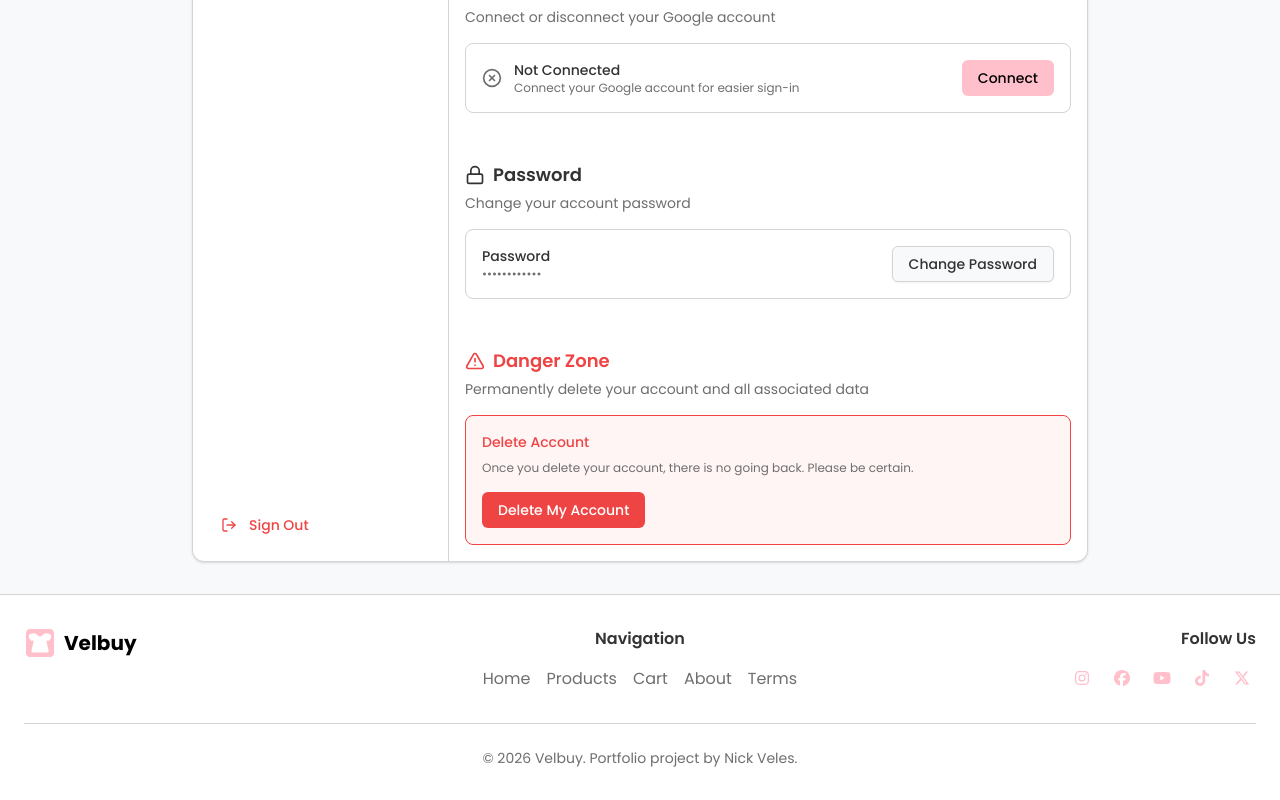
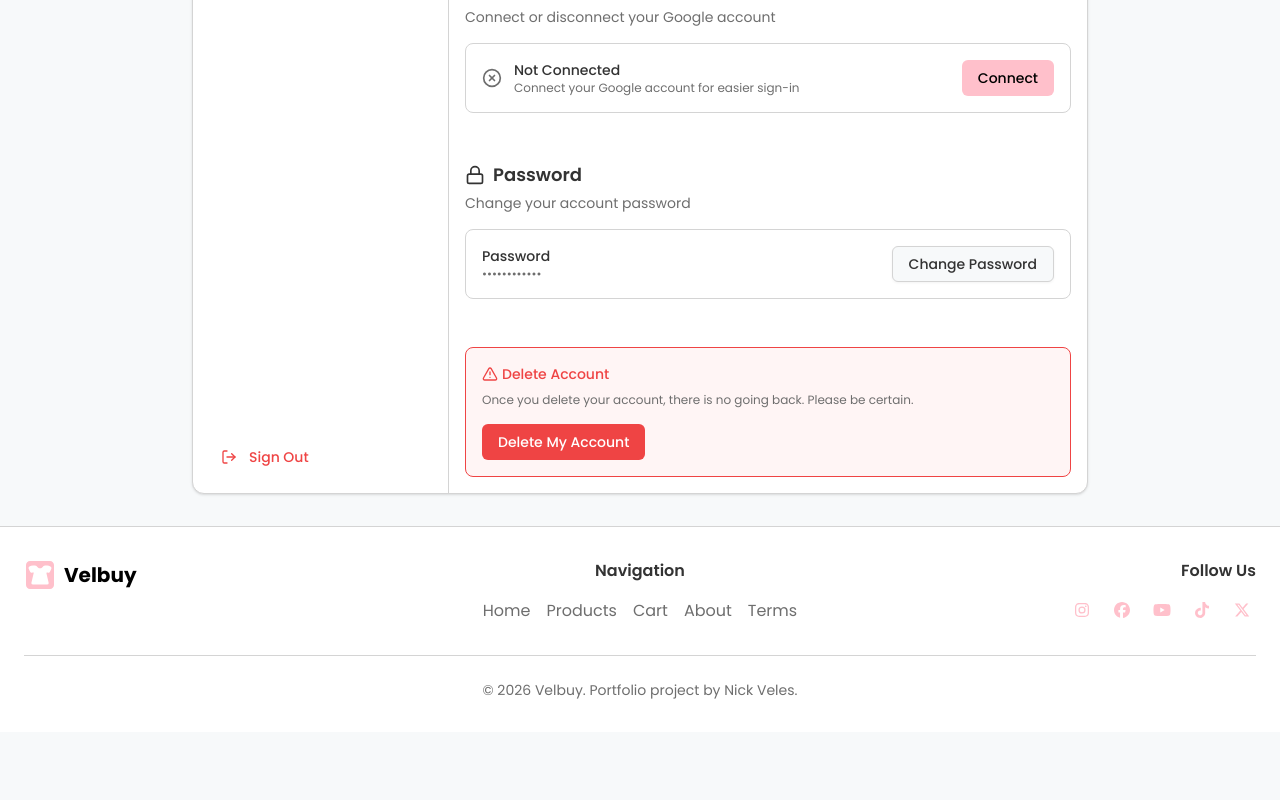
Before and after one commit to NickVeles/portfolio-ecommerce, a Next.js app: page /settings in a window 1280 px wide. Shown: the part 704-1504 px from the top of the page. After the commit the page ends 1436 px from the top, so only its background shows below. Built offline with nearby package versions, Linux system fonts and the light colour scheme; no server answers; sample sign-in values are in the browser's storage.

Commit message:
refactor: simplify danger zone section

```diff
--- a/app/(dashboard)/settings/page.tsx
+++ b/app/(dashboard)/settings/page.tsx
@@ -7,7 +7,7 @@ import { PersonalInformationSection } from "@/components/settings/PersonalInform
 import { EmailSection } from "@/components/settings/EmailSection";
 import { GoogleAccountSection } from "@/components/settings/GoogleAccountSection";
 import { PasswordSection } from "@/components/settings/PasswordSection";
-import { DangerZoneSection } from "@/components/settings/DangerZoneSection";
+import { DeleteAccountSection } from "@/components/settings/DeleteAccountSection";
 
 export default function Settings() {
   const { isLoaded } = useUser();
@@ -33,7 +33,7 @@ export default function Settings() {
       <EmailSection isGoogleConnected={isGoogleConnected} />
       <GoogleAccountSection onConnectionChange={setIsGoogleConnected} />
       <PasswordSection />
-      <DangerZoneSection />
+      <DeleteAccountSection />
     </div>
   );
 }
--- a/components/settings/DangerZoneSection.tsx
+++ b/components/settings/DeleteAccountSection.tsx
@@ -16,7 +16,7 @@ import {
 import { AlertTriangle, Loader2 } from "lucide-react";
 import { toast } from "sonner";
 
-export function DangerZoneSection() {
+export function DeleteAccountSection() {
   const { user } = useUser();
   const [showDialog, setShowDialog] = useState(false);
   const [confirmation, setConfirmation] = useState("");
@@ -46,20 +46,10 @@ export function DangerZoneSection() {
   };
 
   return (
-    <div className="space-y-4">
-      <div>
-        <h2 className="text-lg font-semibold flex items-center gap-2 text-destructive">
-          <AlertTriangle className="size-5" />
-          Danger Zone
-        </h2>
-        <p className="text-sm text-muted-foreground mt-1">
-          Permanently delete your account and all associated data
-        </p>
-      </div>
-
+    <>
       <div className="p-4 border border-destructive rounded-lg bg-destructive/5">
         <div className="space-y-2">
-          <p className="text-sm font-medium text-destructive">Delete Account</p>
+          <p className="text-sm font-medium text-destructive inline-flex items-center gap-1"><AlertTriangle className="size-4" /> Delete Account</p>
           <p className="text-xs text-muted-foreground">
             Once you delete your account, there is no going back. Please be
             certain.
@@ -99,7 +89,11 @@ export function DangerZoneSection() {
             </div>
           </div>
           <DialogFooter>
-            <Button variant="outline" onClick={handleCancel} disabled={isLoading}>
+            <Button
+              variant="outline"
+              onClick={handleCancel}
+              disabled={isLoading}
+            >
               Cancel
             </Button>
             <Button
@@ -116,6 +110,6 @@ export function DangerZoneSection() {
           </DialogFooter>
         </DialogContent>
       </Dialog>
-    </div>
+    </>
   );
 }
```
